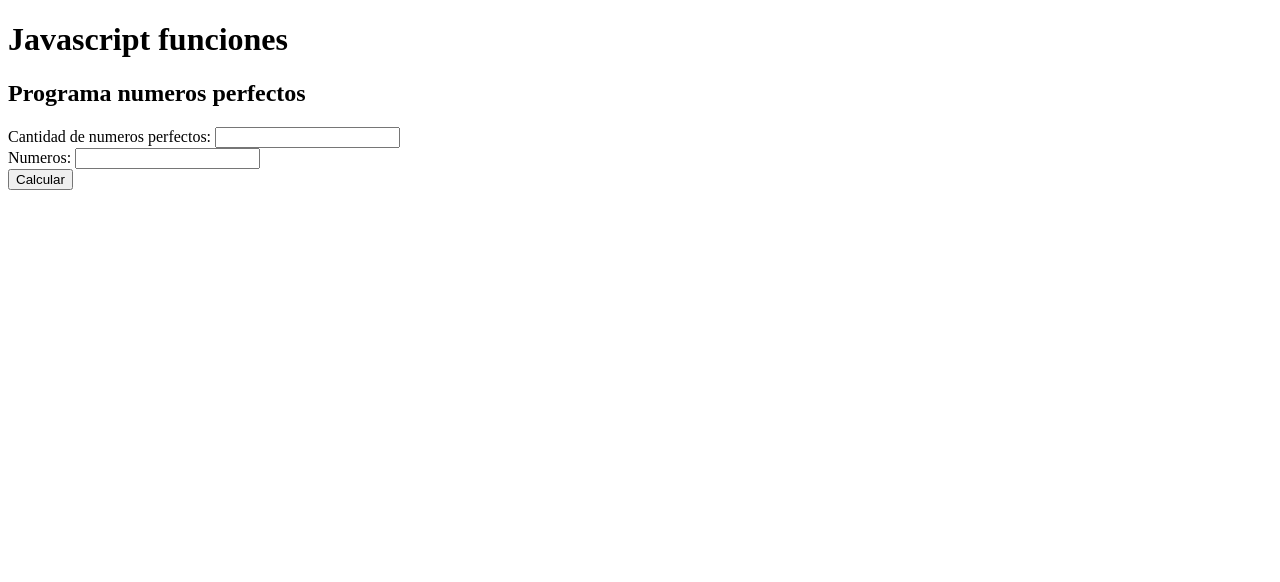
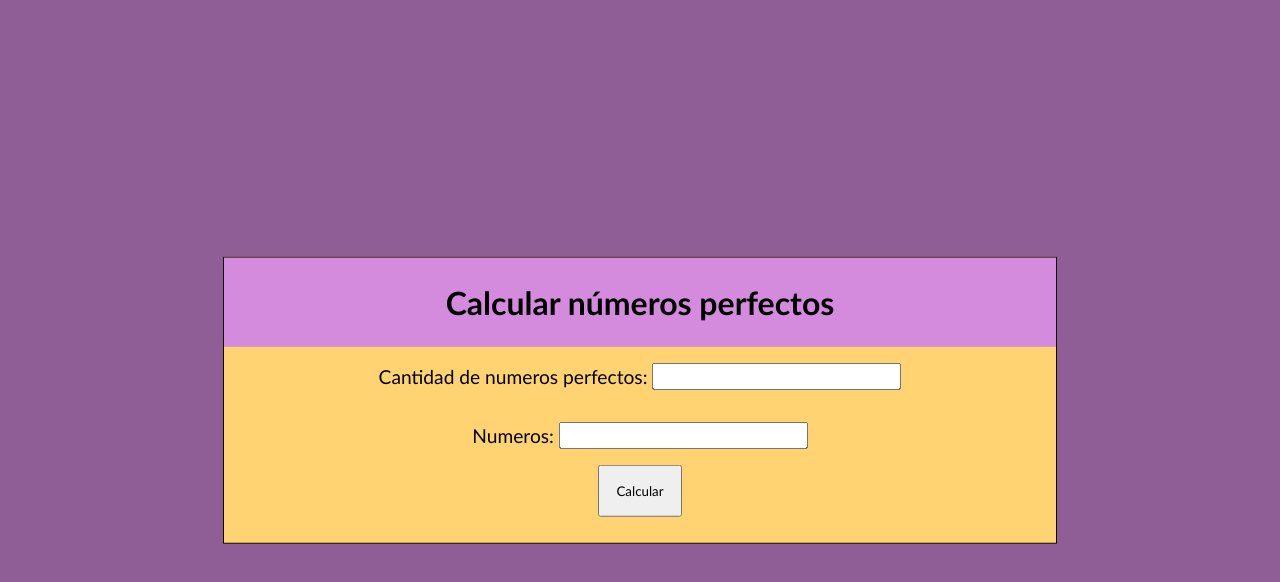
Before and after one commit to RolandoRangelGarza/practicajs, a plain HTML site: page index_numeros_perfectos.html in a window 1280 px wide. Drawn offline with Linux system fonts and the light colour scheme.

Commit message:
cambios para css actividades js

```diff
--- a/index_numeros_perfectos.html
+++ b/index_numeros_perfectos.html
@@ -5,18 +5,20 @@
     <meta http-equiv="X-UA-Compatible" content="IE=edge">
     <meta name="viewport" content="width=device-width, initial-scale=1.0">
     <title>Document</title>
+    <link rel="stylesheet" href="styles_numerosp.css">
 </head>
 <body>
-    <h1>Javascript funciones</h1>
-    <script src="fn_numeros_perfectos.js"></script>
-
-    <div>
-        <h2>Programa numeros perfectos</h2>
-        <div>
+<script src="fn_numeros_perfectos.js"></script>
+<main>
+    <div class="contenedor">
+        <div class="titulo">
+            <h1>Calcular números perfectos</h1>
+        </div>
+        <div class="formulario">
             <label for="numero">Cantidad de numeros perfectos: </label>
             <input type="text" name="numero" id="numero">
         </div>
-        <div>
+        <div class="formulario">
             <label for="numero">Numeros: </label>
             <input type="text" name="resultado" id="resultado" readonly>
         </div>
@@ -24,6 +26,6 @@
             <button onclick="calcular()">Calcular</button>
         </div>
     </div>
-
+</main>
 </body>
 </html>
--- /dev/null
+++ b/styles_numerosp.css
@@ -0,0 +1,61 @@
+* {
+    margin: 0%;
+    padding: 0%;
+}
+
+body {
+    background-color: #905E96;
+    height: 100%;
+    width: 100%;
+}
+
+.contenedor {
+    /* Centrar div para cualquier resolución */
+    position: fixed;
+    left: 50%;
+    top: 50%;
+    transform: translate(-50%, -50%);
+    border: 1px solid black;
+    padding: 0 0 2% 0;
+    background-color: #FFD372;
+    width: 65%;
+    text-align: center;
+}
+
+.contenedor > .titulo {
+    background-color: #D58BDD;
+    padding: 3%;
+}
+
+.contenedor > .titulo > h1 {
+    font-family: 'Trebuchet MS', 'Lucida Sans Unicode', 'Lucida Grande', 'Lucida Sans', Arial, sans-serif;
+}
+
+.formulario {
+    padding: 1rem 0;
+}
+
+.formulario > label, input {
+    font-family: 'Trebuchet MS', 'Lucida Sans Unicode', 'Lucida Grande', 'Lucida Sans', Arial, sans-serif;
+    font-size: 1.2rem;
+}
+
+button {
+    padding: 1rem;
+    font-family: 'Trebuchet MS', 'Lucida Sans Unicode', 'Lucida Grande', 'Lucida Sans', Arial, sans-serif;
+}
+
+@media screen and (max-width: 768px) {
+    .contenedor {
+        /* Centrar div para cualquier resolución */
+        position: fixed;
+        left: 50%;
+        top: 50%;
+        transform: translate(-50%, -50%);
+        border: 1px solid black;
+        padding: 0 0 2% 0;
+        background-color: #FDFDBD;
+        width: 90%;
+        text-align: center;
+    }
+}
--- a/styletablas.css
+++ b/styletablas.css
@@ -13,7 +13,7 @@ body {
 .contenido {
     display: flex;
     justify-content: space-evenly;
-    height: 100%;
+    height: 100vh;
     padding: 3vh 0% 0vh 0vh;
 }
 
@@ -24,7 +24,7 @@ body {
 label {
     width: 15rem;
     height: 2rem;
-    font-size: 2rem;
+    font-size: 1.5rem;
     margin-left: 0%;
     color: antiquewhite;
     font-family: monospace;
@@ -34,7 +34,7 @@ label {
 
 input {
     width: 25rem;
-    height: 2rem;
+    height: 1.5rem;
     font-size: 2rem;
     margin-left: 7%;
     color: black;
```
Also changed, not shown: js5_prog_tabla.html (+7 -3 lines).
